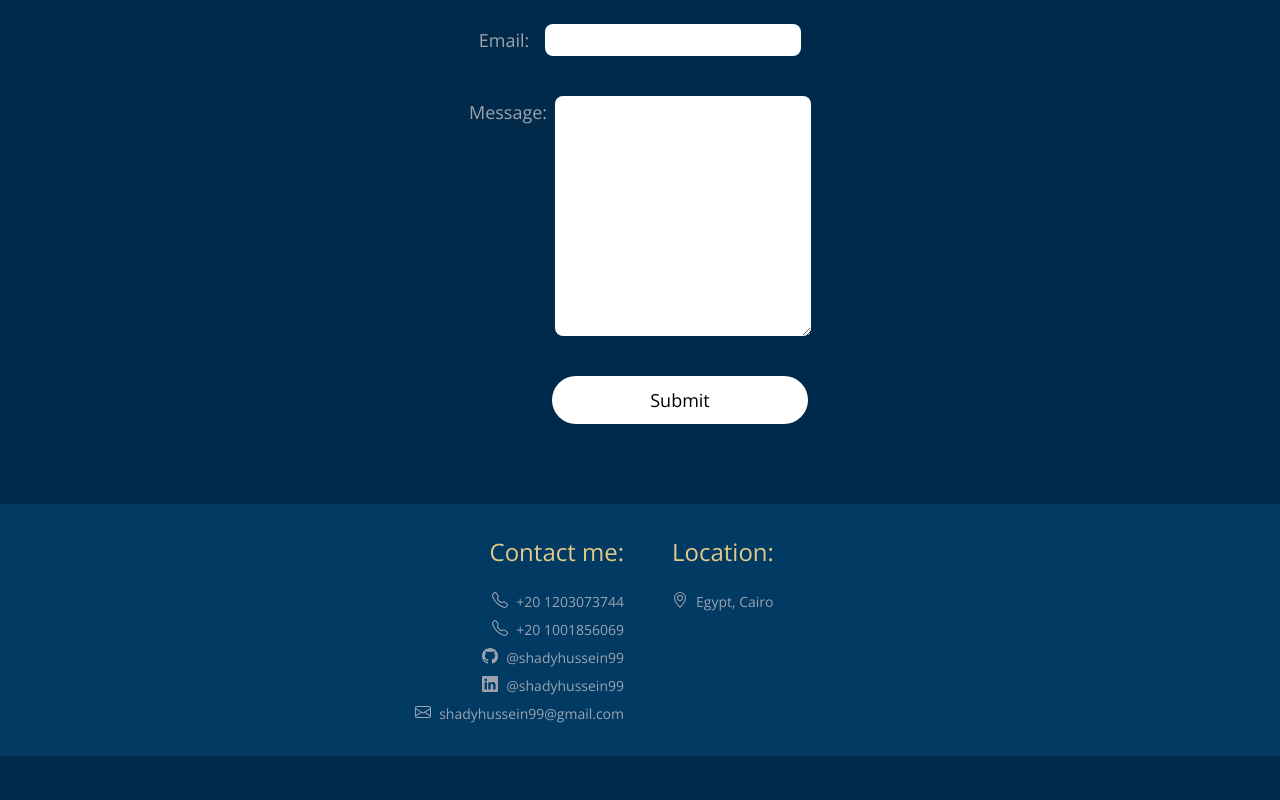
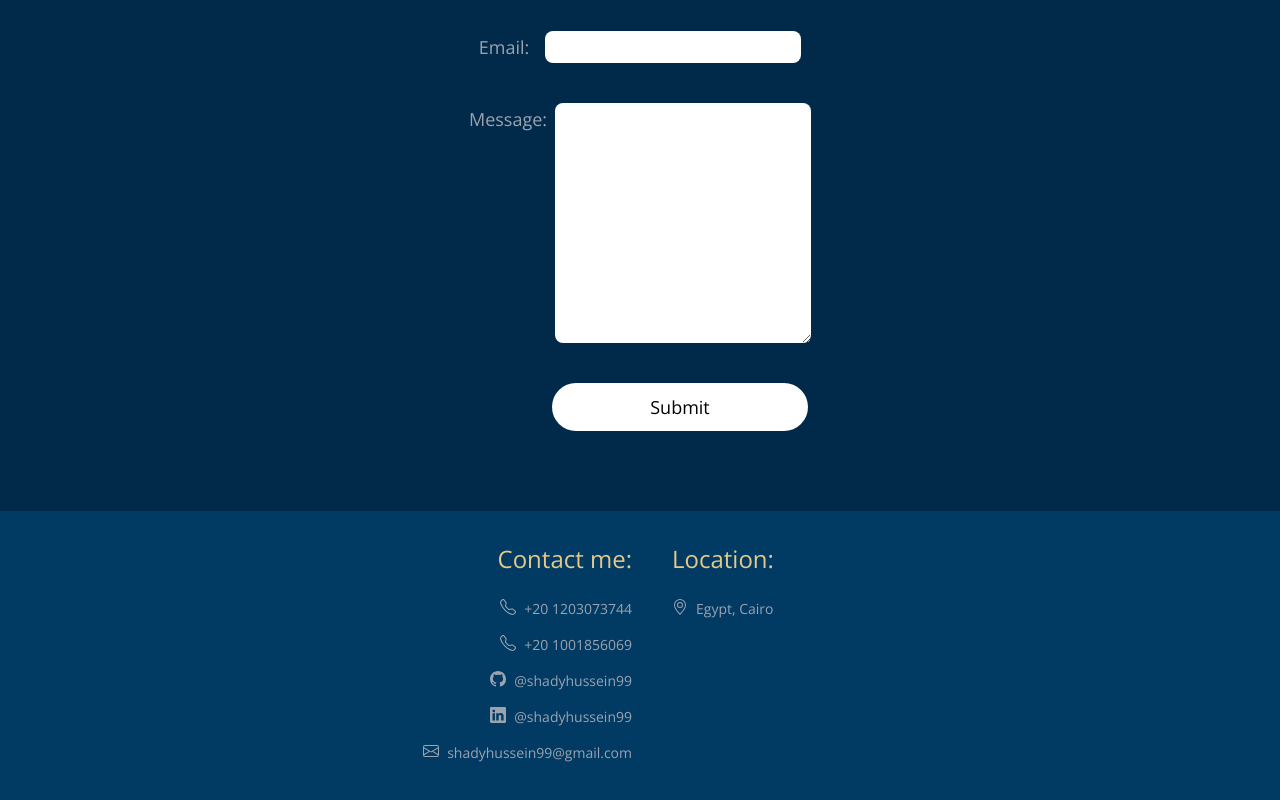
Before and after one commit to shadyhussein99/Portfolio, a React (Vite) app: page / in a window 1280 px wide. Shown: the part 1444-2244 px from the top of the page. Before the commit the page ends 2200 px from the top, so only its background shows below. Built offline with nearby package versions, Linux system fonts and the light colour scheme.

Commit message:
Developing website

```diff
--- a/src/components/Footer.jsx
+++ b/src/components/Footer.jsx
@@ -5,27 +5,27 @@ import React from "react"
 function Footer() {
     return <footer className="mt-20 footer-div pt-8 pb-6 grid grid-cols-2 text-sm" id="contact">
 
-        <section className="col-span-1 text-right mr-2">
+        <section className="col-span-1 text-right">
 
             <section className="flex justify-end pr-2">
                 <h2 className=" text-heading text-xl mb-6 md:text-2xl">Contact me:</h2>
             </section>
 
-            <section className="flex justify-end pr-2 mb-2">
+            <section className="flex justify-end pr-2 mb-4">
                 <svg xmlns="http://www.w3.org/2000/svg" width="16" height="16" fill="currentColor" className="bi bi-telephone" viewBox="0 0 16 16">
                     <path d="M3.654 1.328a.678.678 0 0 0-1.015-.063L1.605 2.3c-.483.484-.661 1.169-.45 1.77a17.568 17.568 0 0 0 4.168 6.608 17.569 17.569 0 0 0 6.608 4.168c.601.211 1.286.033 1.77-.45l1.034-1.034a.678.678 0 0 0-.063-1.015l-2.307-1.794a.678.678 0 0 0-.58-.122l-2.19.547a1.745 1.745 0 0 1-1.657-.459L5.482 8.062a1.745 1.745 0 0 1-.46-1.657l.548-2.19a.678.678 0 0 0-.122-.58L3.654 1.328zM1.884.511a1.745 1.745 0 0 1 2.612.163L6.29 2.98c.329.423.445.974.315 1.494l-.547 2.19a.678.678 0 0 0 .178.643l2.457 2.457a.678.678 0 0 0 .644.178l2.189-.547a1.745 1.745 0 0 1 1.494.315l2.306 1.794c.829.645.905 1.87.163 2.611l-1.034 1.034c-.74.74-1.846 1.065-2.877.702a18.634 18.634 0 0 1-7.01-4.42 18.634 18.634 0 0 1-4.42-7.009c-.362-1.03-.037-2.137.703-2.877L1.885.511z" />
                 </svg>
                 <p className="pl-2">+20 1203073744</p>
             </section>
 
-            <section className="flex justify-end pr-2 mb-2">
+            <section className="flex justify-end pr-2 mb-4">
                 <svg xmlns="http://www.w3.org/2000/svg" width="16" height="16" fill="currentColor" className="bi bi-telephone" viewBox="0 0 16 16">
                     <path d="M3.654 1.328a.678.678 0 0 0-1.015-.063L1.605 2.3c-.483.484-.661 1.169-.45 1.77a17.568 17.568 0 0 0 4.168 6.608 17.569 17.569 0 0 0 6.608 4.168c.601.211 1.286.033 1.77-.45l1.034-1.034a.678.678 0 0 0-.063-1.015l-2.307-1.794a.678.678 0 0 0-.58-.122l-2.19.547a1.745 1.745 0 0 1-1.657-.459L5.482 8.062a1.745 1.745 0 0 1-.46-1.657l.548-2.19a.678.678 0 0 0-.122-.58L3.654 1.328zM1.884.511a1.745 1.745 0 0 1 2.612.163L6.29 2.98c.329.423.445.974.315 1.494l-.547 2.19a.678.678 0 0 0 .178.643l2.457 2.457a.678.678 0 0 0 .644.178l2.189-.547a1.745 1.745 0 0 1 1.494.315l2.306 1.794c.829.645.905 1.87.163 2.611l-1.034 1.034c-.74.74-1.846 1.065-2.877.702a18.634 18.634 0 0 1-7.01-4.42 18.634 18.634 0 0 1-4.42-7.009c-.362-1.03-.037-2.137.703-2.877L1.885.511z" />
                 </svg>
                 <p className="pl-2">+20 1001856069</p>
             </section>
 
-            <section className="flex justify-end pr-2 mb-2">
+            <section className="flex justify-end pr-2 mb-4">
                 <a href="https://github.com/shadyhussein99">
                     <section className="flex hover:text-heading">
                         <svg xmlns="http://www.w3.org/2000/svg" width="16" height="16" fill="currentColor" className="bi bi-github" viewBox="0 0 16 16">
@@ -37,7 +37,7 @@ function Footer() {
             </section>
 
 
-            <section className="flex justify-end pr-2 mb-2">
+            <section className="flex justify-end pr-2 mb-4">
                 <a href="https://www.linkedin.com/in/shadyhussein99/">
                     <section className="flex hover:text-heading">
                         <svg xmlns="http://www.w3.org/2000/svg" width="16" height="16" fill="currentColor" className="bi bi-linkedin" viewBox="0 0 16 16">
@@ -47,7 +47,7 @@ function Footer() {
                     </section>
                 </a>
             </section>
-            <section className="flex justify-end pr-2 mb-2">
+            <section className="flex justify-end pr-2 mb-4">
                 <svg xmlns="http://www.w3.org/2000/svg" width="16" height="16" fill="currentColor" className="bi bi-envelope" viewBox="0 0 16 16">
                     <path d="M0 4a2 2 0 0 1 2-2h12a2 2 0 0 1 2 2v8a2 2 0 0 1-2 2H2a2 2 0 0 1-2-2V4Zm2-1a1 1 0 0 0-1 1v.217l7 4.2 7-4.2V4a1 1 0 0 0-1-1H2Zm13 2.383-4.708 2.825L15 11.105V5.383Zm-.034 6.876-5.64-3.471L8 9.583l-1.326-.795-5.64 3.47A1 1 0 0 0 2 13h12a1 1 0 0 0 .966-.741ZM1 11.105l4.708-2.897L1 5.383v5.722Z" />
                 </svg>
--- a/src/components/Technologies.jsx
+++ b/src/components/Technologies.jsx
@@ -8,15 +8,16 @@ function Technologies() {
         <h3 className="text-center text-xl font-semibold text-heading px-8 md:text-2xl">Here are some technologies I like working with:</h3>
 
         <section className="grid grid-cols-3 px-16 items-end md:grid-cols-4 md:mx-16 lg:mx-48 xl:mx-80">
-            <img className=" w-20 technologies-img md:w-24" src="/pics/react.png" alt="React" />
-            <img className=" w-20 technologies-img md:w-24" src="/pics/javascript.svg" alt="JavaScript" />
-            <img className=" w-24 technologies-img md:w-28" src="/pics/redux.png" alt="redux" />
-            <img className=" w-24 technologies-img md:w-28" src="/pics/css3.svg" alt="CSS3" />
-            <img className=" w-20 technologies-img md:w-24" src="/pics/html5.svg" alt="HTML5" />
-            <img className=" w-20 technologies-img md:w-24" src="/pics/tailwind.svg" alt="Tailwind" />
-            <img className=" w-16 technologies-img md:w-20 pb-2" src="/pics/bootstrap.svg" alt="Bootstrap" />
-            <img className=" w-20 technologies-img md:w-24" src="/pics/sass2.svg" alt="Sass" />
-            <img className=" w-20 technologies-img md:w-24" src="/pics/git.svg" alt="Git" />
+            <img className=" w-20 technologies-img md:w-24" src="/pics/react.png" alt="React-img" />
+            <img className=" w-20 technologies-img md:w-24" src="/pics/javascript.svg" alt="JavaScript-img" />
+            <img className=" w-20 technologies-img md:w-24" src="/pics/typescript.png" alt="TypeScript-img" />
+            <img className=" w-24 technologies-img md:w-28" src="/pics/redux.png" alt="R-imgedux" />
+            <img className=" w-24 technologies-img md:w-28" src="/pics/css3.svg" alt="CSS3-img" />
+            <img className=" w-20 technologies-img md:w-24" src="/pics/html5.svg" alt="HTML5-img" />
+            <img className=" w-20 technologies-img md:w-24" src="/pics/tailwind.svg" alt="Tailwind-img" />
+            <img className=" w-16 technologies-img md:w-20 pb-2" src="/pics/bootstrap.svg" alt="Bootstrap-img" />
+            <img className=" w-20 technologies-img md:w-24" src="/pics/sass2.svg" alt="Sass-img" />
+            <img className=" w-20 technologies-img md:w-24" src="/pics/git.svg" alt="Git-img" />
 
         </section>
     </section>
```
Also changed, not shown: public/pics/typescript.png (added).
